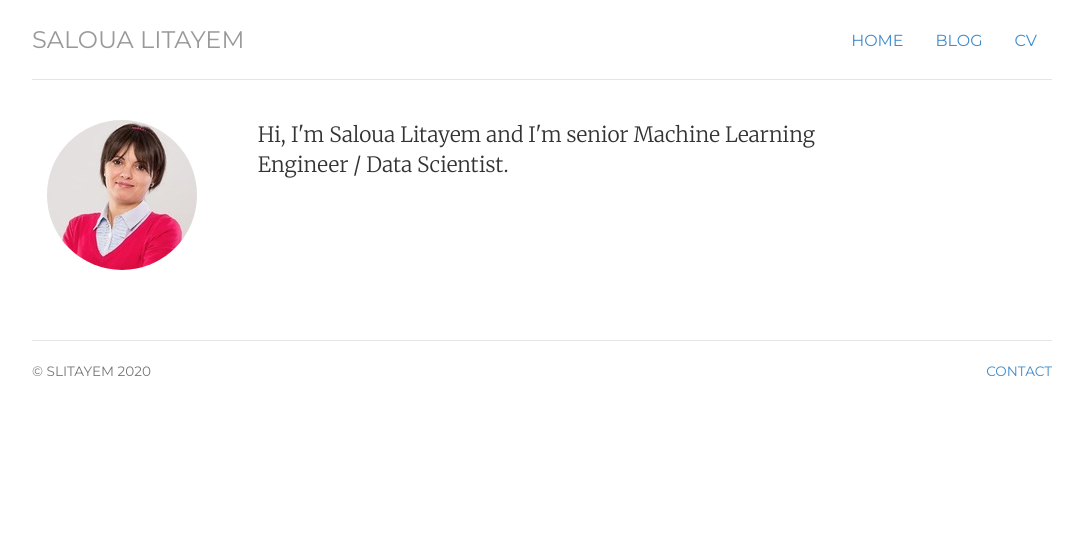
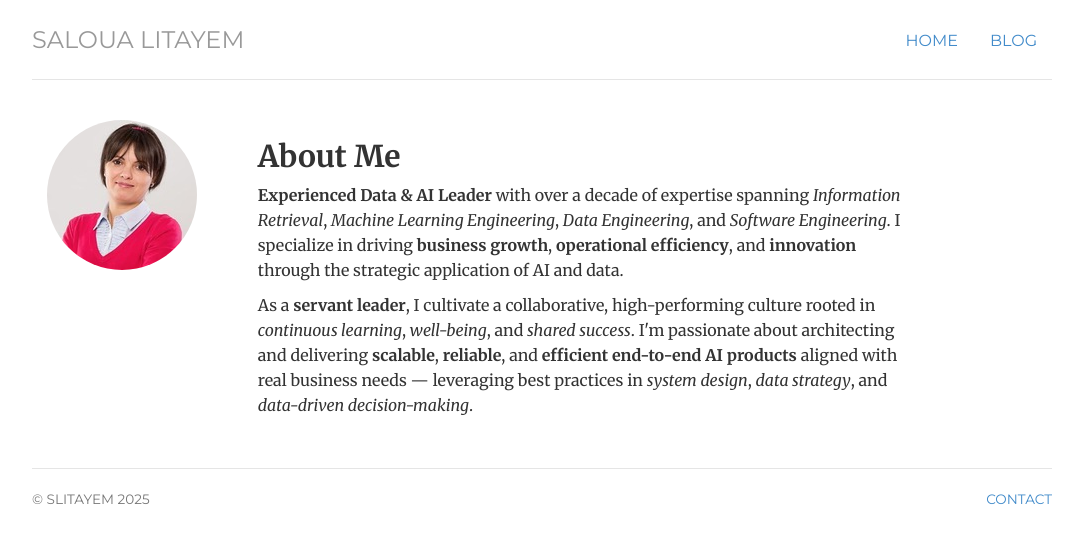
Before and after one commit to slitayem/slitayem.github.io, a Jekyll site: the page built from index.html, in a window 1280 px wide. Shown: the top 543 px of the page, without its empty margins (98-1181 px from the left). Built offline with Jekyll 4.4.1, drawn with Linux system fonts in a browser that asks for light colours.

Commit message:
Update site header and summary

```diff
--- a/_includes/footer.html
+++ b/_includes/footer.html
@@ -1,7 +1,7 @@
 <div class="footer">
 	<div class="row">
 	<div class="col-sm-8">
-	<p><small>&copy; slitayem 2020</small></p>
+	<p><small>&copy; slitayem 2025</small></p>
 	</div>
 	<div class="col-sm-4">
 	<p class="pull-right"><small><a href="/about" title="Contact">Contact</a></small></p>
--- a/_includes/header.html
+++ b/_includes/header.html
@@ -2,7 +2,7 @@
 	<ul class="nav nav-pills pull-right">
 		<li class="{{ page.home }}"><a href="/" title="Home">Home</a></li>
 		<li class="{{ page.blog }}"><a href="/blog" title="Blog">Blog</a></li>
-		<li class="{{ page.cv }}"><a href="/cv" title="CV">CV</a></li>
+		<!-- <li class="{{ page.cv }}"><a href="/cv" title="CV">CV</a></li> -->
 		<!-- <li class="{{ page.projects }}"><a href="/projects" title="Projects">Projects</a></li> -->
 		<!-- <li class="{{ page.contact }}"><a href="/about" title="Contact">Contact</a></li> -->
 	</ul>
--- a/index.html
+++ b/index.html
@@ -9,9 +9,27 @@ description: Saloua Litayem is a Senior Machine Learning Engineer / Data Scienti
 	<img  class="img-circle avatar" alt="Saloua Litayem" src="img/img_saloua150px.jpg">
 	</div>
 	<div itemscope itemtype="http://data-vocabulary.org/Person" class="col-sm-8">
-	<p class="lead">Hi, I'm <span itemprop="name">Saloua Litayem </span> and I'm senior Machine Learning Engineer / Data Scientist.</p>
+	<p class="lead">
+	<section>
+		<h2>About Me</h2>
+		<p>
+			<strong>Experienced Data &amp; AI Leader</strong> with over a decade of expertise spanning
+			<em>Information Retrieval</em>, <em>Machine Learning Engineering</em>,
+			<em>Data Engineering</em>, and <em>Software Engineering</em>. I specialize in driving
+			<strong>business growth</strong>, <strong>operational efficiency</strong>, and
+			<strong>innovation</strong> through the strategic application of AI and data.
+		</p>
 
-<!-- 	<p>I'm also available for hire as a <span itemprop="title">data scientist, Machine Learning engineer.</span>. <a href="contact">Drop me a line</a> about the available role if you're interested in having me as an amazing collaborator.</p> -->
-	</div>
+		<p>
+			As a <strong>servant leader</strong>, I cultivate a collaborative, high-performing culture
+			rooted in <em>continuous learning</em>, <em>well-being</em>, and <em>shared success</em>.
+			I'm passionate about architecting and delivering <strong>scalable</strong>,
+			<strong>reliable</strong>, and <strong>efficient end-to-end AI products</strong> aligned
+			with real business needs — leveraging best practices in <em>system design</em>,
+			<em>data strategy</em>, and <em>data-driven decision-making</em>.
+		</p>
+	</section>
+	</p>
+</div>
 </div>
 <!-- </div> -->
```
Also changed, not shown: 1 other file.
